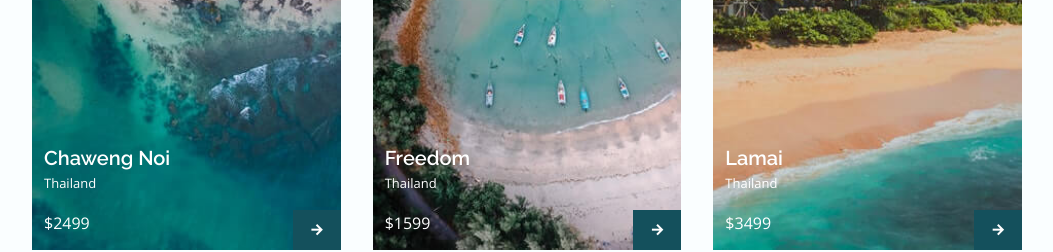
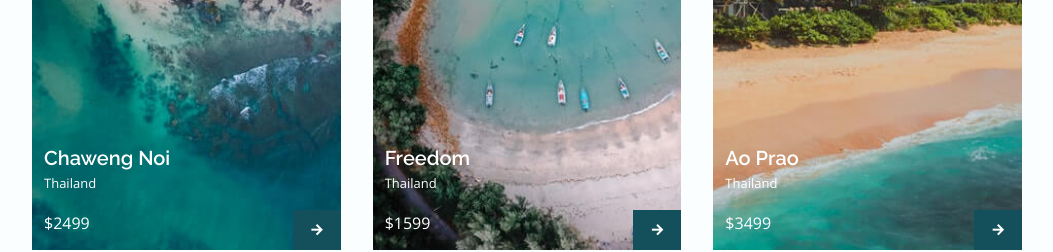
Before and after one commit to rohailshahid/React-Travel-Website, a React (Create React App) app: page / in a window 1280 px wide. Shown: the part 2947-3199 px from the top of the page, without its empty margins (113-1166 px from the left). Built offline with nearby package versions, Linux system fonts and the light colour scheme.

Commit message:
change 3rd beach name

```diff
--- a/src/components/Places/data.js
+++ b/src/components/Places/data.js
@@ -25,7 +25,7 @@ export const places = [
     {
         image: image3,
         rate: '4.9',
-        title: 'Lamai',
+        title: 'Ao Prao',
         subtitle: 'Thailand',
         price: '$3499',
     },
```
